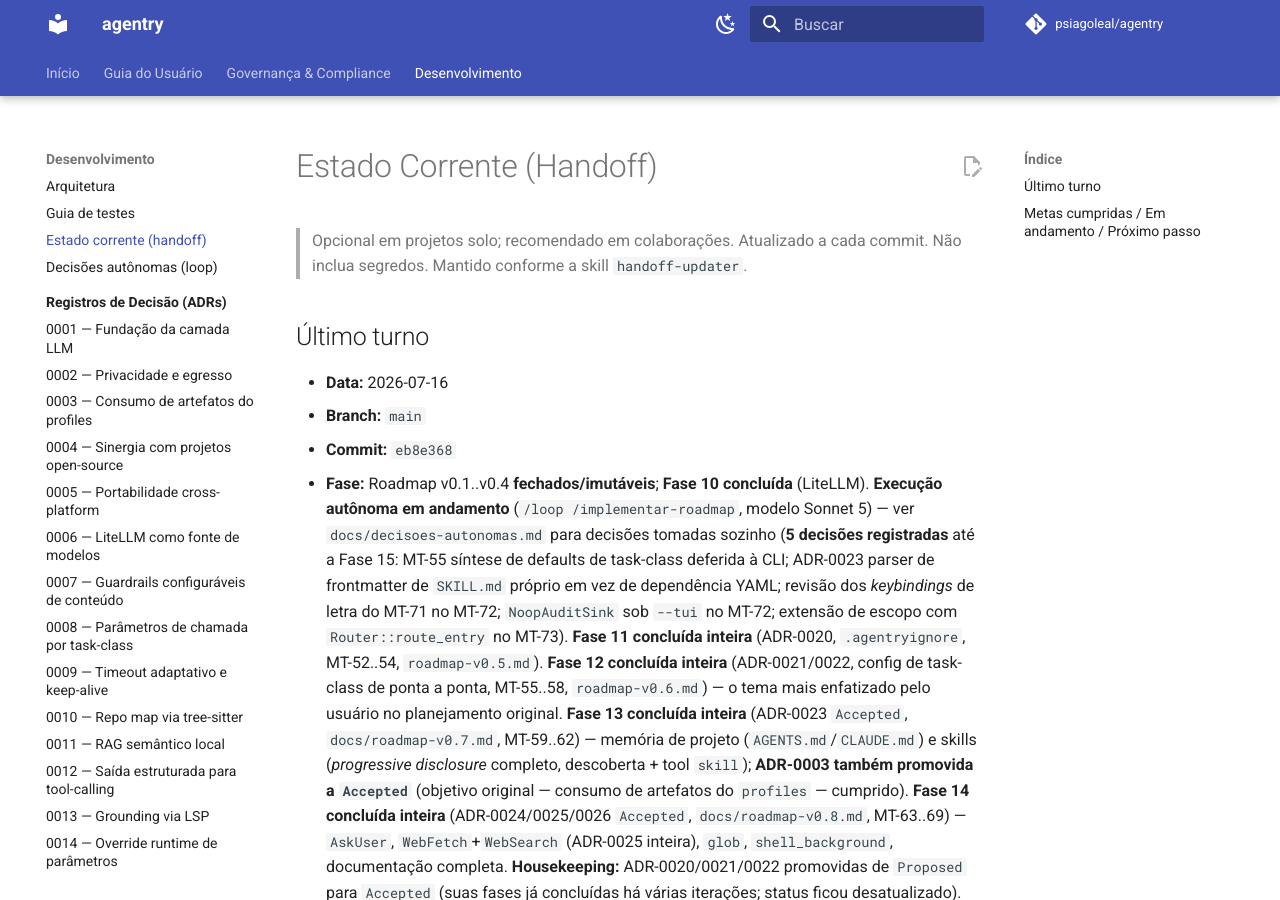
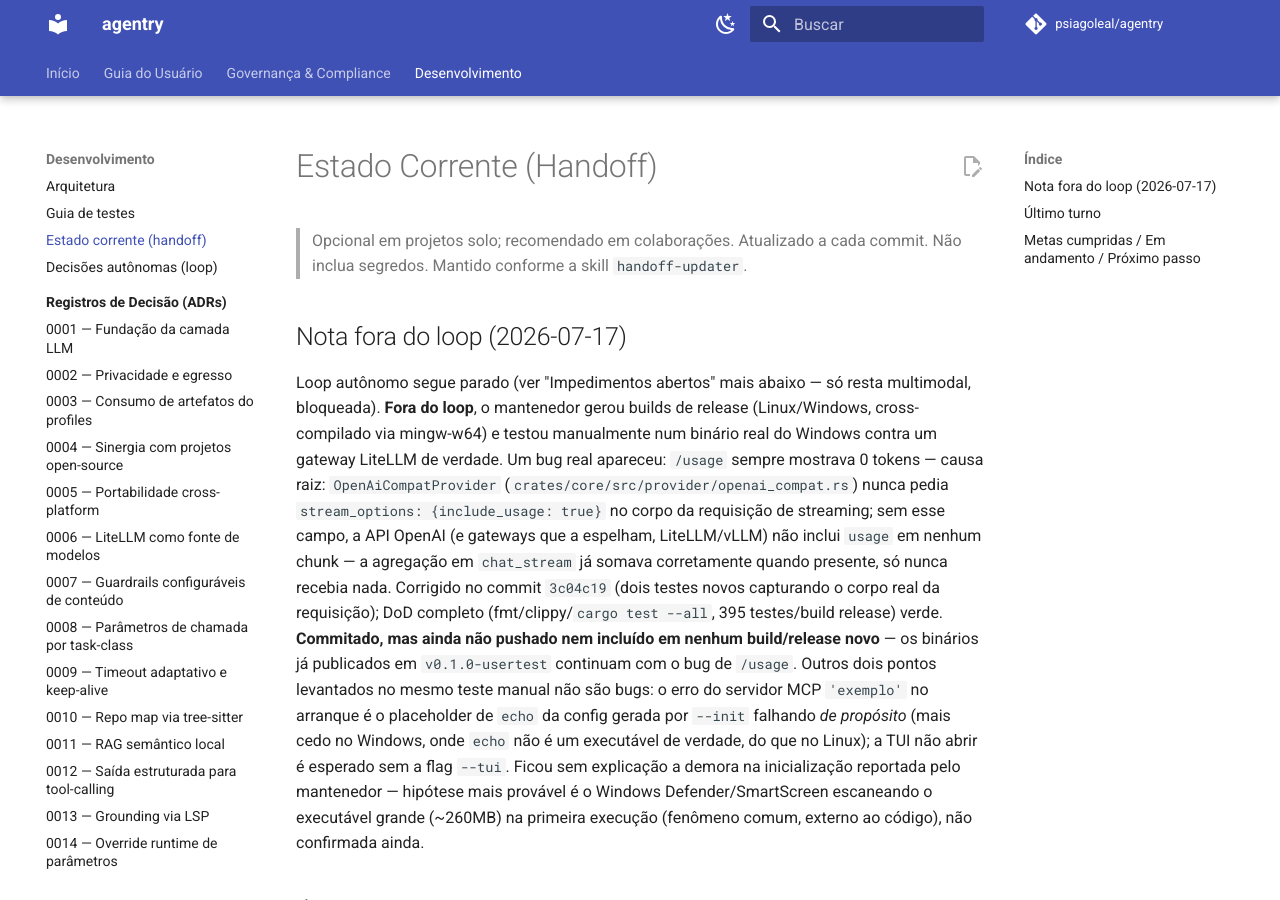
Before and after one commit to psiagoleal/agentry, an MkDocs documentation site: the page built from docs/CURRENT-STATE.md, in a window 1280 px wide and 900 px high. Built offline with MkDocs 1.6.1 and Material for MkDocs 9.7.7, drawn with Linux system fonts in a browser that asks for light colours; comment, search, counter and statistics services are not loaded.

Commit message:
docs(handoff): registra fix do stream_options fora do loop autônomo
Nota curta no topo do CURRENT-STATE.md sobre o bug de /usage encontrado no
teste manual de usabilidade (Windows + LiteLLM real) e corrigido no commit
3c04c19, sem reabrir o loop autônomo (que segue parado). Registra também
que o fix ainda não está nos binários já publicados em v0.1.0-usertest.

{agente: Claude Code; modelo: claude-sonnet-5}

```diff
--- a/docs/CURRENT-STATE.md
+++ b/docs/CURRENT-STATE.md
@@ -4,6 +4,27 @@
 
 > Opcional em projetos solo; recomendado em colaborações. Atualizado a cada commit.
 > Não inclua segredos. Mantido conforme a skill `handoff-updater`.
+
+## Nota fora do loop (2026-07-17)
+
+Loop autônomo segue parado (ver "Impedimentos abertos" mais abaixo — só resta multimodal,
+bloqueada). **Fora do loop**, o mantenedor gerou builds de release (Linux/Windows,
+cross-compilado via mingw-w64) e testou manualmente num binário real do Windows contra um
+gateway LiteLLM de verdade. Um bug real apareceu: `/usage` sempre mostrava 0 tokens — causa
+raiz: `OpenAiCompatProvider` (`crates/core/src/provider/openai_compat.rs`) nunca pedia
+`stream_options: {include_usage: true}` no corpo da requisição de streaming; sem esse campo, a
+API OpenAI (e gateways que a espelham, LiteLLM/vLLM) não inclui `usage` em nenhum chunk — a
+agregação em `chat_stream` já somava corretamente quando presente, só nunca recebia nada.
+Corrigido no commit `3c04c19` (dois testes novos capturando o corpo real da requisição); DoD
+completo (fmt/clippy/`cargo test --all`, 395 testes/build release) verde. **Commitado, mas
+ainda não pushado nem incluído em nenhum build/release novo** — os binários já publicados em
+`v0.1.0-usertest` continuam com o bug de `/usage`. Outros dois pontos levantados no mesmo teste
+manual não são bugs: o erro do servidor MCP `'exemplo'` no arranque é o placeholder de
+`echo` da config gerada por `--init` falhando *de propósito* (mais cedo no Windows, onde
+`echo` não é um executável de verdade, do que no Linux); a TUI não abrir é esperado sem a flag
+`--tui`. Ficou sem explicação a demora na inicialização reportada pelo mantenedor — hipótese
+mais provável é o Windows Defender/SmartScreen escaneando o executável grande (~260MB) na
+primeira execução (fenômeno comum, externo ao código), não confirmada ainda.
 
 ## Último turno
 
```
